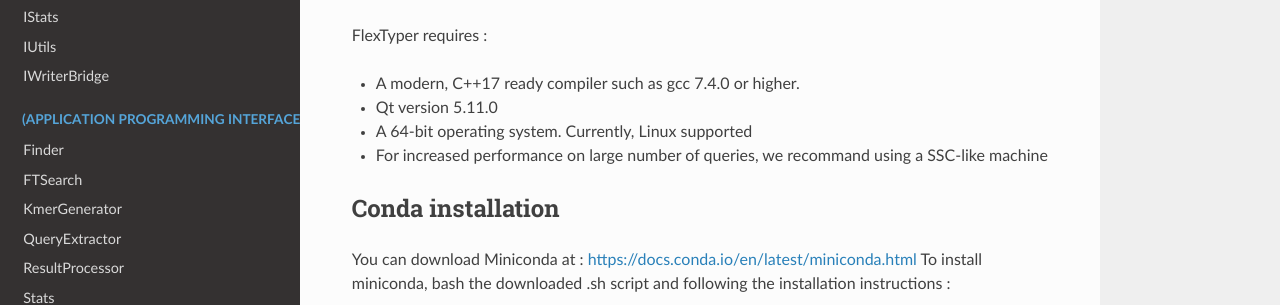
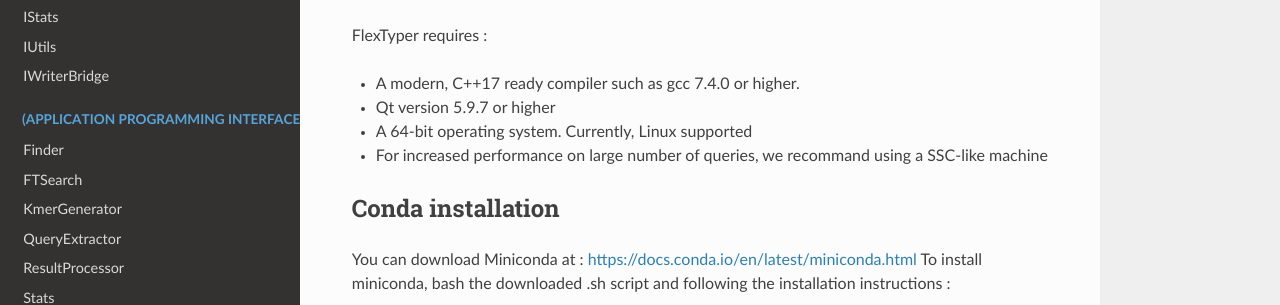
Before and after one commit to wassermanlab/OpenFlexTyper, a Sphinx documentation site: the page built from docs/source/index.rst, in a window 1280 px wide and 900 px high. Shown: the part 253-558 px from the top of the window. Built offline with Sphinx 7.4.7 and the Read the Docs theme 2.0.0, drawn with Linux system fonts in a browser that asks for light colours.

Commit message:
Update index.rst

```diff
--- a/docs/source/index.rst
+++ b/docs/source/index.rst
@@ -15,7 +15,7 @@
 FlexTyper requires :
 
 -  A modern, C++17 ready compiler such as gcc 7.4.0 or higher.
--  Qt version 5.11.0
+-  Qt version 5.9.7 or higher
 -  A 64-bit operating system. Currently, Linux supported
 -  For increased performance on large number of queries, we recommand
    using a SSC-like machine
```
